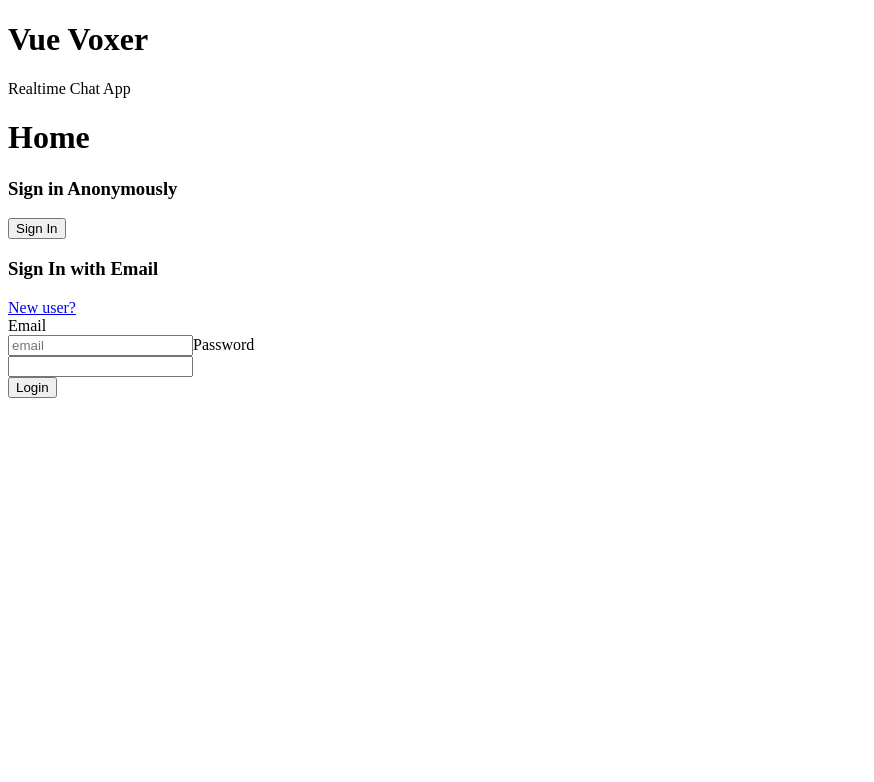
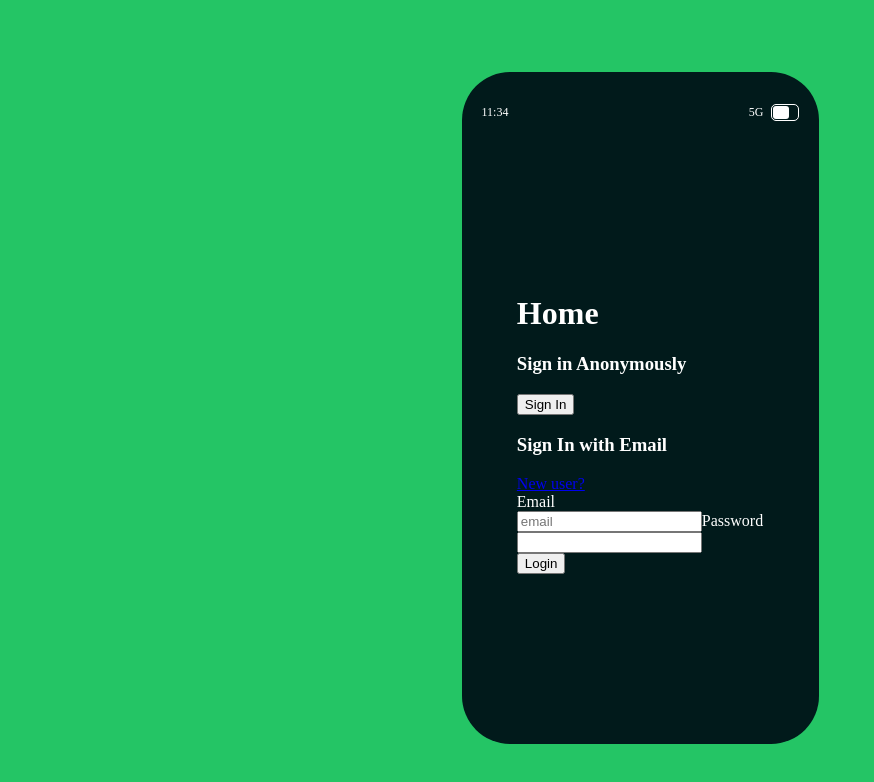
Before and after one commit to alexandre-soares/vuejs-chat-app, a Vue app: page / in a window 1280 px wide. Shown: the top 782 px of the page, without its empty margins (0-874 px from the left). Built offline with nearby package versions, Linux system fonts and the light colour scheme; no server answers; the HTML template or start-up script is replaced by a standard one; what vuefire would draw is missing.

Commit message:
adding login new UI

```diff
--- a/src/App.vue
+++ b/src/App.vue
@@ -1,11 +1,21 @@
 <template>
   <div id="app">
-    <header>
-      <h1>Vue Voxer</h1>
-      <p>Realtime Chat App</p>
-    </header>
-
-    <router-view></router-view>
+    <div class="wrapper">
+      <div class="main">
+        <div class="main__header">
+          <div class="leftSide">
+            <div class="operator">11:34</div>
+          </div>
+          <div class="rightSide">
+            <div class="data">5G</div>
+            <div class="battery">
+              <div class="mid"></div>
+            </div>
+          </div>
+        </div>
+        <router-view class="main__body"></router-view>
+      </div>
+    </div>
   </div>
 </template>
 
@@ -15,4 +25,62 @@ export default {
 };
 </script>
 
-<style></style>
+<style>
+body {
+  background-color: #24c565;
+}
+
+.wrapper {
+  height: 100vh;
+  display: flex;
+  justify-content: space-evenly;
+  align-items: center;
+}
+
+.main {
+  height: 622.08px;
+  width: 317px;
+  background-color: #011a1b;
+  border-radius: 3em;
+  position: relative;
+  padding: 25px 20px;
+  color: white;
+  display: flex;
+  flex-direction: column;
+  justify-content: space-between;
+}
+
+.main__header {
+  display: flex;
+  justify-content: space-between;
+  align-items: center;
+  font-size: 12px;
+  flex: 0 0 5%;
+}
+
+.rightSide {
+  display: flex;
+  justify-content: space-between;
+  align-items: center;
+  gap: 7px;
+}
+
+.battery {
+  border: 1px solid white;
+  width: 24px;
+  height: 13px;
+  border-radius: 5px;
+  padding: 1px;
+}
+
+.battery .mid {
+  height: 100%;
+  width: 70%;
+  background-color: white;
+  border-radius: 3px;
+}
+
+.main__body {
+  margin: auto;
+}
+</style>
--- /dev/null
+++ b/src/components/UiHome.vue
@@ -0,0 +1,139 @@
+<template>
+  <div class="login">
+    <div class="login__header">
+      <div class="leftSide">
+        <div class="operator">11:34</div>
+      </div>
+      <div class="rightSide">
+        <div class="data">5G</div>
+        <div class="battery">
+          <div class="mid"></div>
+        </div>
+      </div>
+    </div>
+    <div class="login__body">
+      <User>
+        <template v-slot:user="{ user }">
+          <div v-if="user">
+            <UserProfile :user="user" />
+            <ChatList :uid="user.uid" />
+          </div>
+
+          <Login v-else />
+        </template>
+      </User>
+    </div>
+  </div>
+</template>
+
+<script>
+import Login from "./Login.vue";
+import User from "./User.vue";
+import UserProfile from "./UserProfile.vue";
+import ChatList from "./ChatList.vue";
+export default {
+  name: "Home",
+  components: { Login, User, UserProfile, ChatList },
+};
+</script>
+
+<style scoped>
+.login {
+  height: 622.08px;
+  width: 317px;
+  background-color: #011a1b;
+  border-radius: 3em;
+  position: relative;
+  padding: 25px 20px;
+  color: white;
+  display: flex;
+  flex-direction: column;
+  justify-content: space-between;
+}
+
+.login__header {
+  display: flex;
+  justify-content: space-between;
+  align-items: center;
+  font-size: 12px;
+  flex: 0 0 5%;
+}
+
+.rightSide {
+  display: flex;
+  justify-content: space-between;
+  align-items: center;
+  gap: 7px;
+}
+
+.battery {
+  border: 1px solid white;
+  width: 24px;
+  height: 13px;
+  border-radius: 5px;
+  padding: 1px;
+}
+
+.battery .mid {
+  height: 100%;
+  width: 70%;
+  background-color: white;
+  border-radius: 3px;
+}
+
+.login__body {
+  margin: auto;
+}
+
+.login__body h1 {
+  font-size: 38px;
+  font-weight: 700;
+  color: white;
+  display: block;
+  margin: 5px 0;
+  background: -webkit-linear-gradient(#d5fd14, #07fcdb);
+  -webkit-background-clip: text;
+  -webkit-text-fill-color: transparent;
+}
+
+.login__body button {
+  margin: 20px 0;
+  background: rgb(213, 253, 20);
+  background: linear-gradient(
+    135deg,
+    rgba(213, 253, 20, 1) 0%,
+    rgba(105, 249, 121, 1) 46%,
+    rgba(0, 212, 255, 1) 100%
+  );
+  border: 0;
+  border-radius: 10px;
+  color: black;
+  font-weight: 600;
+  transition: all 1s ease-in-out;
+}
+
+h2 {
+  color: white;
+  margin: 0;
+  font-size: 24px;
+}
+
+span {
+  margin: 7px 0;
+  display: block;
+  font-size: 14px;
+  cursor: pointer;
+}
+fieldset {
+  margin: 20px 0;
+}
+
+label {
+  margin-bottom: 14px;
+  display: inline-block;
+}
+
+.error {
+  font-size: 14px !important;
+}
+</style>
--- /dev/null
+++ b/src/components/UiLogin.vue
@@ -0,0 +1,199 @@
+<template>
+  <div class="login">
+    <div class="login__header">
+      <div class="leftSide">
+        <div class="operator">11:34</div>
+      </div>
+      <div class="rightSide">
+        <div class="data">5G</div>
+        <div class="battery">
+          <div class="mid"></div>
+        </div>
+      </div>
+    </div>
+    <div class="login__body" v-if="!userWantsToConnect">
+      <p>Create chats to discuss with anybody with</p>
+      <h1>Vue Voxer</h1>
+      <button class="button" @click="userWantsToConnect = !userWantsToConnect">
+        Login to start
+      </button>
+    </div>
+    <div class="login__body" v-else>
+      <h2>Sign in Anonymously</h2>
+      <button class="button" @click="auth.signInAnonymously()">Sign In</button>
+
+      <div v-if="newUser">
+        <h2>Sign Up for a New Account</h2>
+        <span @click="newUser = false">Returning User?</span>
+      </div>
+
+      <div v-else>
+        <h2>Sign In with Email</h2>
+        <span @click="newUser = true">New user?</span>
+      </div>
+
+      <fieldset>
+        <label for="email">Email</label>
+        <input v-model="email" placeholder="Email" type="email" class="input" />
+      </fieldset>
+
+      <fieldset>
+        <label for="password">Password</label>
+        <input
+          v-model="password"
+          type="password"
+          placeholder="Password"
+          class="input"
+        />
+      </fieldset>
+
+      <button
+        class="button is-info"
+        :class="{ 'is-loading': loading }"
+        @click="signInOrCreateUser()"
+      >
+        {{ newUser ? "Sign Up" : "Login" }}
+      </button>
+
+      <p class="has-text-danger error" v-if="errorMessage">
+        {{ errorMessage }}
+      </p>
+    </div>
+  </div>
+</template>
+
+<script>
+import { auth } from "../firebase";
+
+export default {
+  name: "Login",
+  data() {
+    return {
+      userWantsToConnect: true,
+      auth,
+      newUser: false,
+      email: "",
+      password: "",
+      errorMessage: "",
+      loading: false,
+    };
+  },
+  methods: {
+    async signInOrCreateUser() {
+      this.loading = true;
+      this.errorMessage = "";
+      try {
+        if (this.newUser) {
+          await auth.createUserWithEmailAndPassword(this.email, this.password);
+        } else {
+          await auth.signInWithEmailAndPassword(this.email, this.password);
+        }
+      } catch (error) {
+        this.errorMessage = error.message;
+      }
+      this.loading = false;
+    },
+  },
+};
+</script>
+
+<style scoped>
+.login {
+  height: 622.08px;
+  width: 317px;
+  background-color: #011a1b;
+  border-radius: 3em;
+  position: relative;
+  padding: 25px 20px;
+  color: white;
+  display: flex;
+  flex-direction: column;
+  justify-content: space-between;
+}
+
+.login__header {
+  display: flex;
+  justify-content: space-between;
+  align-items: center;
+  font-size: 12px;
+  flex: 0 0 5%;
+}
+
+.rightSide {
+  display: flex;
+  justify-content: space-between;
+  align-items: center;
+  gap: 7px;
+}
+
+.battery {
+  border: 1px solid white;
+  width: 24px;
+  height: 13px;
+  border-radius: 5px;
+  padding: 1px;
+}
+
+.battery .mid {
+  height: 100%;
+  width: 70%;
+  background-color: white;
+  border-radius: 3px;
+}
+
+.login__body {
+  margin: auto;
+}
+
+.login__body h1 {
+  font-size: 38px;
+  font-weight: 700;
+  color: white;
+  display: block;
+  margin: 5px 0;
+  background: -webkit-linear-gradient(#d5fd14, #07fcdb);
+  -webkit-background-clip: text;
+  -webkit-text-fill-color: transparent;
+}
+
+.login__body button {
+  margin: 20px 0;
+  background: rgb(213, 253, 20);
+  background: linear-gradient(
+    135deg,
+    rgba(213, 253, 20, 1) 0%,
+    rgba(105, 249, 121, 1) 46%,
+    rgba(0, 212, 255, 1) 100%
+  );
+  border: 0;
+  border-radius: 10px;
+  color: black;
+  font-weight: 600;
+  transition: all 1s ease-in-out;
+}
+
+h2 {
+  color: white;
+  margin: 0;
+  font-size: 24px;
+}
+
+span {
+  margin: 7px 0;
+  display: block;
+  font-size: 14px;
+  cursor: pointer;
+}
+fieldset {
+  margin: 20px 0;
+}
+
+label {
+  margin-bottom: 14px;
+  display: inline-block;
+}
+
+.error {
+  font-size: 14px !important;
+}
+</style>
```
Also changed, not shown: src/components/UiMessage.vue (added, +108 -0 lines).
